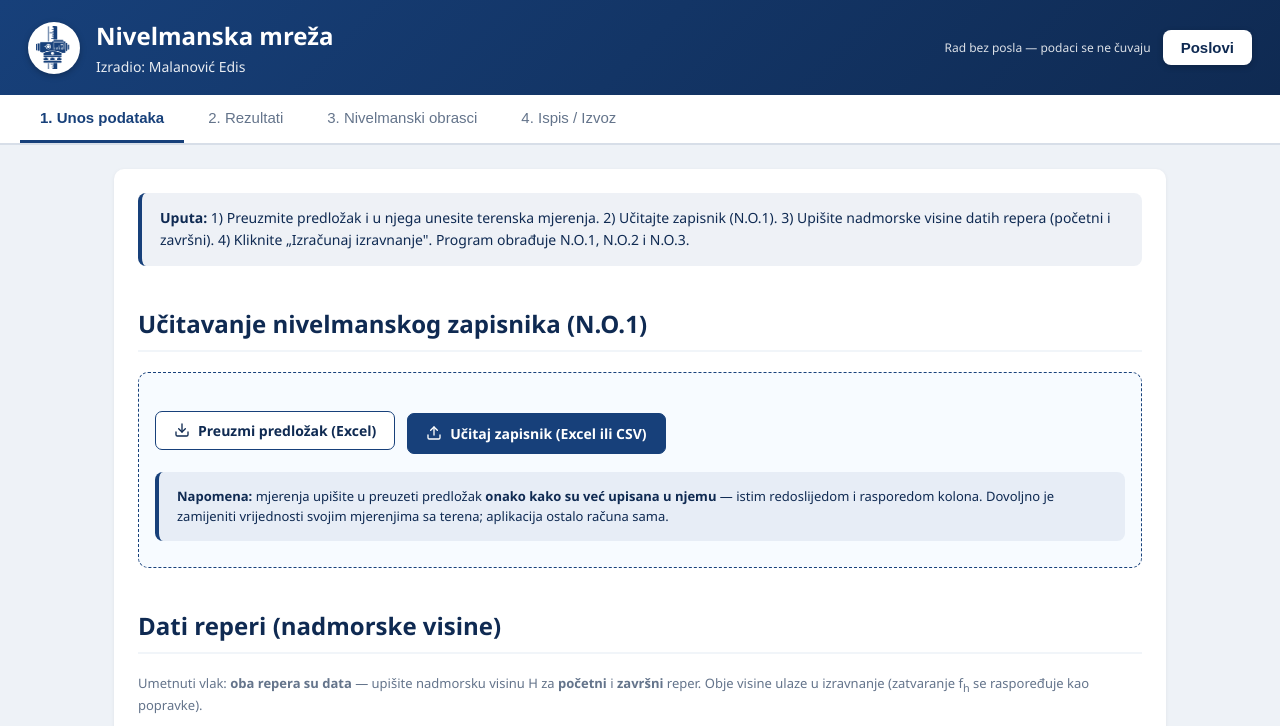
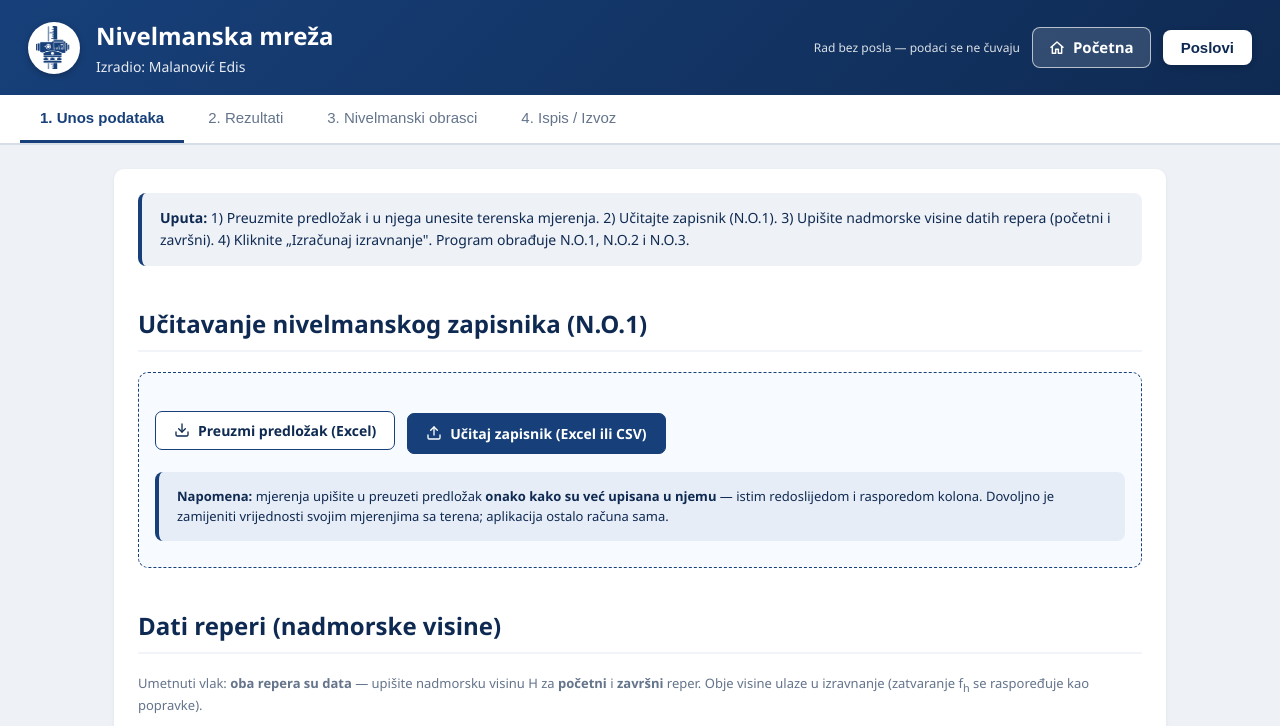
Before and after one commit to Edis199/Poligonski-vlak, a plain HTML site: page nivelman-app/index.html in a window 1280 px wide. Shown: the top 726 px of the page. Drawn offline with Linux system fonts and the light colour scheme.

Commit message:
Dugme Početna u zaglavlju poligonske i nivelmanske aplikacije (povratak na izbor mreže)

```diff
--- a/nivelman-app/index.html
+++ b/nivelman-app/index.html
@@ -23,6 +23,10 @@
   </div>
   <div class="posao-traka">
     <span id="posaoOznaka" class="posao-oznaka"></span>
+    <a id="pocetnaDugme" class="dugme-zagl dugme-zagl-sek" href="../index.html" title="Povratak na izbor mreže">
+      <svg viewBox="0 0 24 24" width="16" height="16" fill="none" stroke="currentColor" stroke-width="2.2" stroke-linecap="round" stroke-linejoin="round" aria-hidden="true"><path d="M3 11l9-8 9 8"/><path d="M5 10v10h5v-6h4v6h5V10"/></svg>
+      Početna
+    </a>
     <button id="posloviDugme" class="dugme-zagl" type="button">Poslovi</button>
   </div>
 </header>
--- a/nivelman-app/stil.css
+++ b/nivelman-app/stil.css
@@ -333,6 +333,9 @@ canvas{border:1px solid var(--obrub);border-radius:8px;max-width:100%;background
   box-shadow:0 2px 6px rgba(0,0,0,.2);
 }
 .dugme-zagl:hover{background:var(--svijetla)}
+a.dugme-zagl{display:inline-flex;align-items:center;gap:8px;text-decoration:none}
+.dugme-zagl-sek{background:rgba(255,255,255,.14);color:#fff;border:1px solid rgba(255,255,255,.65);box-shadow:none;padding:8px 16px}
+.dugme-zagl-sek:hover{background:rgba(255,255,255,.28)}
 
 .posao-modal{
   position:fixed;inset:0;z-index:1000;background:rgba(15,23,42,.55);
--- a/poligon-app/stil.css
+++ b/poligon-app/stil.css
@@ -291,6 +291,9 @@ canvas{border:1px solid var(--obrub);border-radius:8px;max-width:100%;background
   box-shadow:0 2px 6px rgba(0,0,0,.2);
 }
 .dugme-zagl:hover{background:var(--svijetla)}
+a.dugme-zagl{display:inline-flex;align-items:center;gap:8px;text-decoration:none}
+.dugme-zagl-sek{background:rgba(255,255,255,.14);color:#fff;border:1px solid rgba(255,255,255,.65);box-shadow:none;padding:8px 16px}
+.dugme-zagl-sek:hover{background:rgba(255,255,255,.28)}
 
 .posao-modal{
   position:fixed;inset:0;z-index:1000;background:rgba(15,23,42,.55);
```
Also changed, not shown: poligon-app/index.html (+4 -0 lines).
